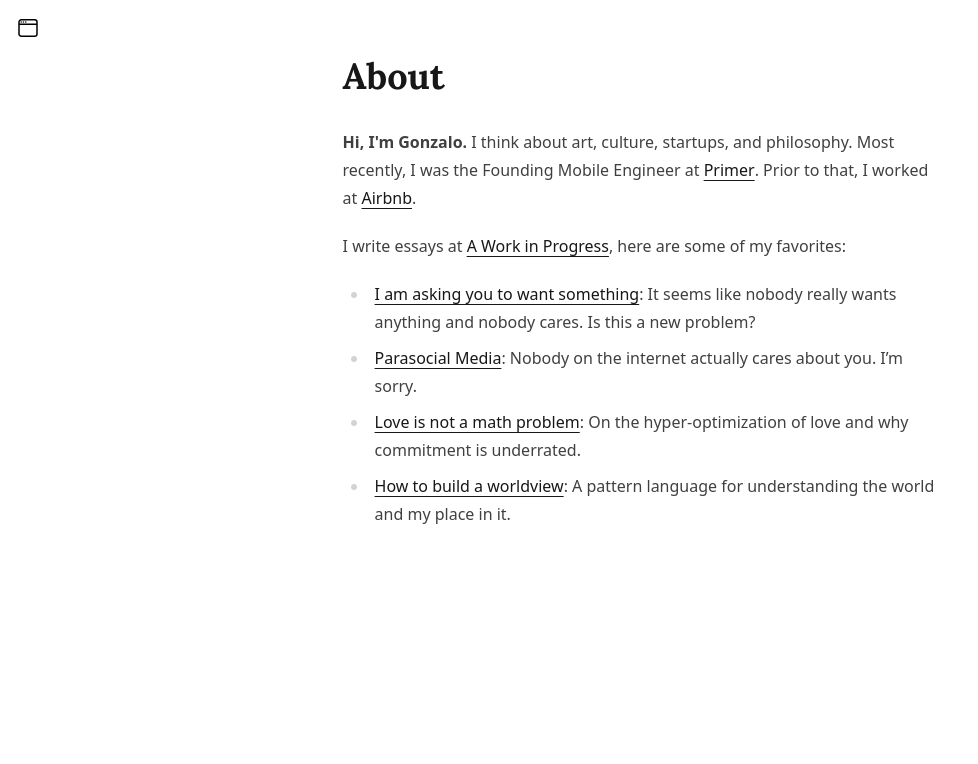
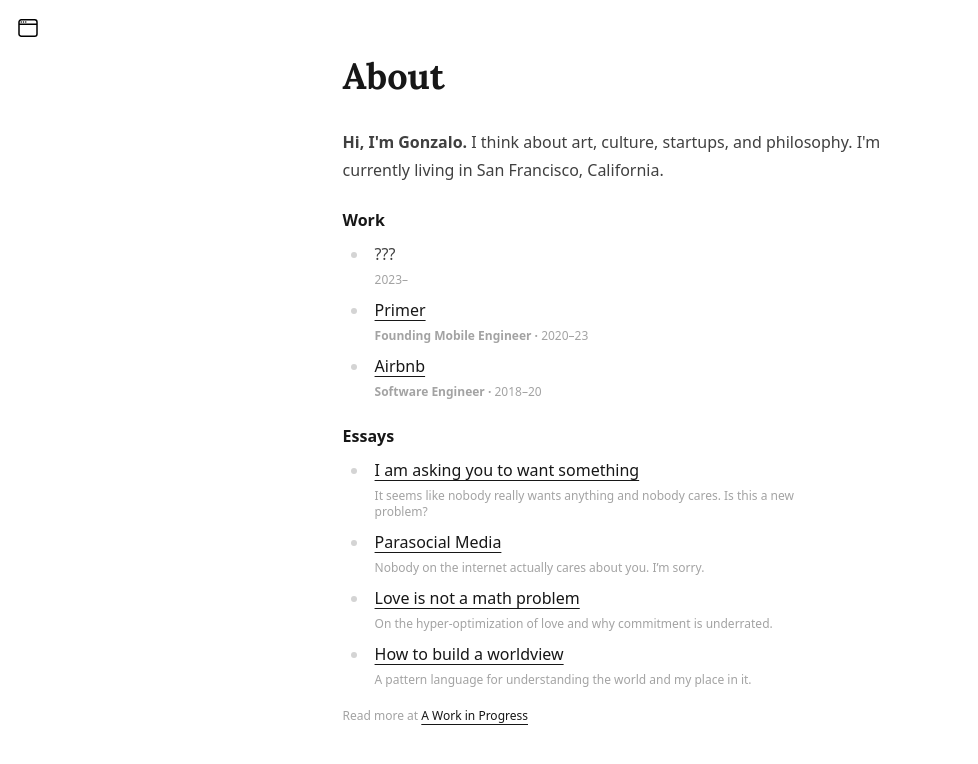
Before and after one commit to gonzalonunez/gonzalonunez.me, a Next.js app: page / in a window 1280 px wide. Shown: the top 764 px of the page, without its empty margins (0-978 px from the left). Built offline with nearby package versions, Linux system fonts and the light colour scheme.

Commit message:
Small tweaks

```diff
--- a/components/Article.js
+++ b/components/Article.js
@@ -1,7 +1,7 @@
 export default function Article(props) {
   return (
     <div className='flex justify-center px-lg'>
-      <article className='prose prose-neutral w-full underline-offset-4'>
+      <article className='prose prose-neutral w-full underline-offset-4 select-none'>
         {props.title && <h1 className='font-title'>{props.title}</h1>}
         {props.children}
       </article>
--- a/components/ListItem.js
+++ b/components/ListItem.js
@@ -1,10 +1,14 @@
 export function ListItem(props) {
   return (
     <li key={props.item.href}>
-      <a className='select-none' href={props.item.href} target='_blank'>
-        {props.item.title}
-      </a>
-      <div className='prose text-xs text-neutral-400 mt-1'>
+      {props.item.href ? (
+        <a className='select-none' href={props.item.href} target='_blank'>
+          {props.item.title}
+        </a>
+      ) : (
+        <div className='font-medium select-none'>{props.item.title}</div>
+      )}
+      <div className='prose text-xs text-neutral-400 mt-1 select-none'>
         <b>{props.item.subtitle && `${props.item.subtitle}`}</b>
         <b>{props.item.subtitle && props.item.details && ` · `}</b>
         {props.item.details}
--- a/pages/index.js
+++ b/pages/index.js
@@ -1,54 +1,67 @@
 import Article from '../components/Article';
+import Icon from '../components/Icon';
+import { ListItems } from '../components/ListItems';
+
+const work = [
+  {
+    title: '???',
+    details: '2023–'
+  },
+  {
+    href: 'https://primer.com',
+    title: 'Primer',
+    subtitle: 'Founding Mobile Engineer',
+    details: '2020–23'
+  },
+  {
+    href: 'https://airbnb.com',
+    title: 'Airbnb',
+    subtitle: 'Software Engineer',
+    details: '2018–20'
+  }
+];
+
+const essays = [
+  {
+    href: 'https://open.substack.com/pub/gonzalonunez/p/i-am-asking-you-to-want-something',
+    title: 'I am asking you to want something',
+    details:
+      'It seems like nobody really wants anything and nobody cares. Is this a new problem?'
+  },
+  {
+    href: 'https://open.substack.com/pub/gonzalonunez/p/parasocial-media',
+    title: 'Parasocial Media',
+    details: 'Nobody on the internet actually cares about you. I’m sorry.'
+  },
+  {
+    href: 'https://open.substack.com/pub/gonzalonunez/p/love-is-not-a-math-problem',
+    title: 'Love is not a math problem',
+    details:
+      'On the hyper-optimization of love and why commitment is underrated.'
+  },
+  {
+    href: 'https://open.substack.com/pub/gonzalonunez/p/how-to-build-a-worldview',
+    title: 'How to build a worldview',
+    details:
+      'A pattern language for understanding the world and my place in it.'
+  }
+];
 
 export default function About() {
   return (
     <Article title='About'>
       <p>
         <b>Hi, I'm Gonzalo.</b> I think about art, culture, startups, and
-        philosophy. Most recently, I was the Founding Mobile Engineer at{' '}
-        <a href='https://primer.com' target='_blank'>
-          Primer
-        </a>
-        . Prior to that, I worked at{' '}
-        <a href='https://airbnb.com' target='_blank'>
-          Airbnb
-        </a>
-        .
+        philosophy. I'm currently living in San Francisco, California.
       </p>
-      <p>
-        I write essays at{' '}
+      <ListItems title='Work' items={work} />
+      <ListItems title='Essays' items={essays} />
+      <p class='text-xs text-neutral-400'>
+        Read more at{' '}
         <a href='https://gonzalonunez.substack.com' target='_blank'>
           A Work in Progress
         </a>
-        , here are some of my favorites:
       </p>
-      <ul>
-        <li>
-          <a href='https://open.substack.com/pub/gonzalonunez/p/i-am-asking-you-to-want-something'>
-            I am asking you to want something
-          </a>
-          : It seems like nobody really wants anything and nobody cares. Is this
-          a new problem?
-        </li>
-        <li>
-          <a href='https://open.substack.com/pub/gonzalonunez/p/parasocial-media'>
-            Parasocial Media
-          </a>
-          : Nobody on the internet actually cares about you. I’m sorry.
-        </li>
-        <li>
-          <a href='https://open.substack.com/pub/gonzalonunez/p/love-is-not-a-math-problem'>
-            Love is not a math problem
-          </a>
-          : On the hyper-optimization of love and why commitment is underrated.
-        </li>
-        <li>
-          <a href='https://open.substack.com/pub/gonzalonunez/p/how-to-build-a-worldview'>
-            How to build a worldview
-          </a>
-          : A pattern language for understanding the world and my place in it.
-        </li>
-      </ul>
     </Article>
   );
 }
```
